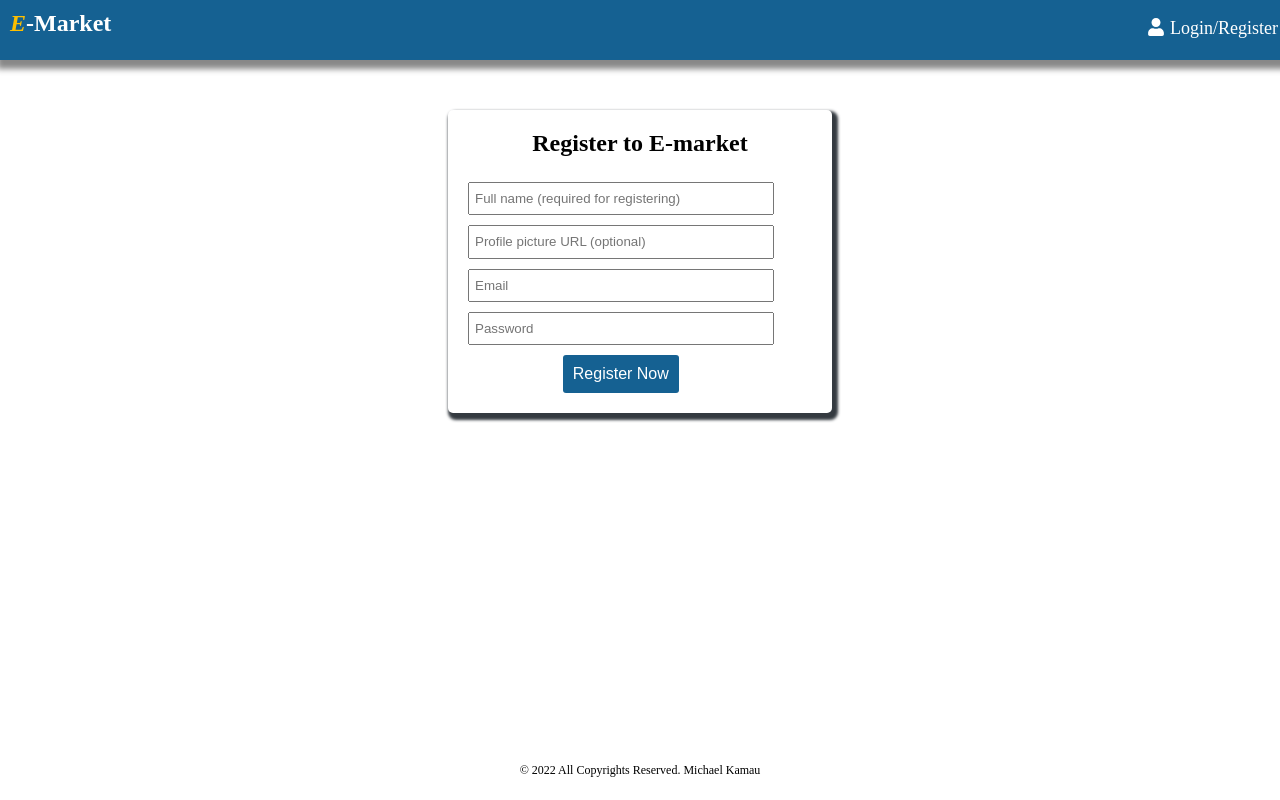
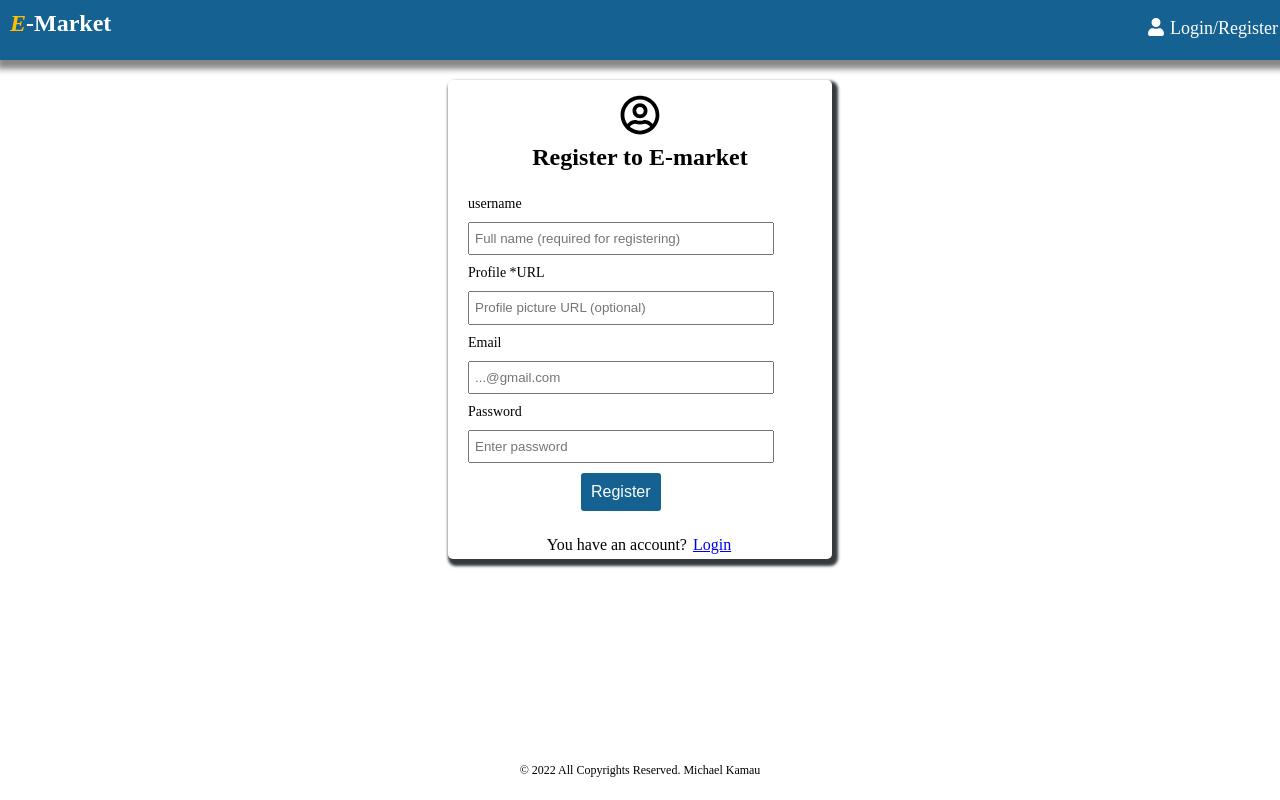
Before and after one commit to THE-Jitu-Assignments-Repo/Week8, a React (Vite) app in the folder E-commerce/Frontend/: page /login/register in a window 1280 px wide. Built offline with nearby package versions, Linux system fonts and the light colour scheme.

Commit message:
Added upates to register form:

```diff
--- a/E-commerce/Frontend/src/pages/login/login.css
+++ b/E-commerce/Frontend/src/pages/login/login.css
@@ -36,9 +36,9 @@
 .login {
   /* border: 2px solid red; */
   border-radius: 5px;
-  margin: 50px auto;
+  margin: 20px auto;
   max-width: 30%;
-  max-height: 70vh;
+  max-height: fit-content;
   box-shadow: 3px 4px 3px 3px #343a40;
 }
 
@@ -60,14 +60,16 @@
     height: 2.5em;
     padding: 5px;
 }
-
+.login--form label{
+  font-size: 14px;
+}
 
 .login--form--container h2, p{
     text-align: center;
     padding: 5px;
 }
 .login__register{
-    padding: 5px;
+    padding: 2px;
 }
 .login__register:hover{
     cursor: pointer;
--- a/E-commerce/Frontend/src/pages/register/Register.jsx
+++ b/E-commerce/Frontend/src/pages/register/Register.jsx
@@ -1,6 +1,7 @@
 import React, { useState } from 'react'
+import { FaRegistered, FaRegUserCircle } from 'react-icons/fa';
 import { useDispatch } from 'react-redux';
-import { useNavigate } from 'react-router-dom';
+import { Link, useNavigate } from 'react-router-dom';
 import { registerUser } from '../../features/auth/userSlice';
 
 import "../login/login.css"
@@ -27,37 +28,48 @@ function Register() {
   return (
   <div className='login'>
       <div className='login--form--container' >
+        <FaRegUserCircle size={40} style={{width: '100%'}}/>
           <h2>Register to E-market</h2>
         <form className='login--form'>
+          <label htmlFor="name">username</label>
           <input
             value={name}
             onChange={(e) => setName(e.target.value)}
             placeholder='Full name (required for registering)'
             type='text'
           />
-
+          <label htmlFor="Profile">Profile *URL</label>
           <input
             value={profilePic}
             onChange={(e) => setProfilePic(e.target.value)}
             placeholder='Profile picture URL (optional)'
             type='text'
           />
+          <label htmlFor="email">Email</label>
           <input
             value={email}
             onChange={(e) => setEmail(e.target.value)}
-            placeholder='Email'
+            placeholder='...@gmail.com'
             type='email'
           />
+          <label htmlFor="password">Password</label>
           <input
             value={password}
             onChange={(e) => setPassword(e.target.value)}
-            placeholder='Password'
+            placeholder='Enter password'
             type='password'
           />
           <button type='submit' className='sign--in' onClick={register}>
-            Register Now
+            Register
           </button>
         </form>
+          <p>
+          You have an account?{' '}
+          <Link to='/login' ><span className='login__register'>
+            Login
+          </span> </Link>
+
+        </p>
       </div>
     </div>
   )
```
